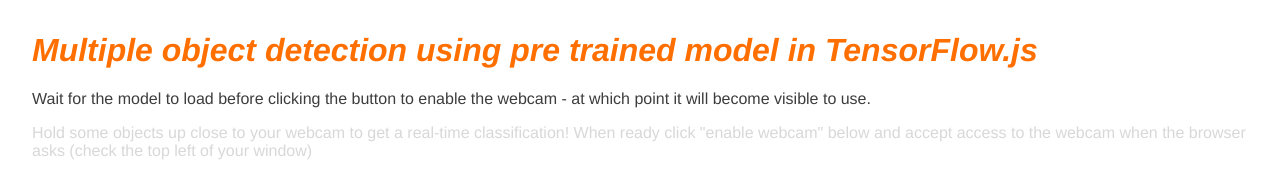
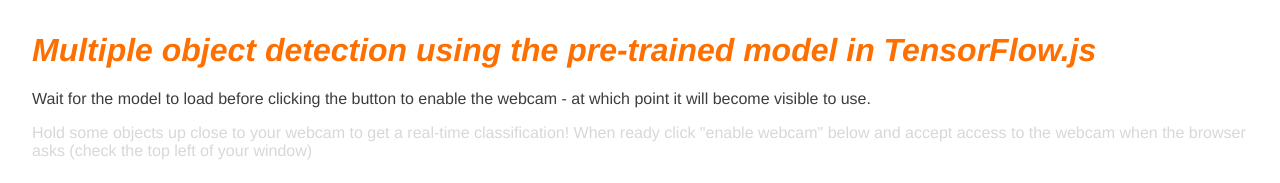
Before and after one commit to Tyler-McIntyre/node, a website: page tensorflow-js/index.html in a window 1280 px wide. Shown: the top 183 px of the page. Drawn offline with nearby package versions, Linux system fonts and the light colour scheme; a script that the page names is missing.

Commit message:
Update index.html

```diff
--- a/tensorflow-js/index.html
+++ b/tensorflow-js/index.html
@@ -1,12 +1,12 @@
 <!DOCTYPE html>
 <html lang="en">
   <head>
-    <title>Multiple object detection using pre trained model in TensorFlow.js</title>
+    <title>Multiple object detection using pre-trained model in TensorFlow.js</title>
     <meta charset="utf-8">
     <link rel="stylesheet" href="style.css">
   </head>
   <body>
-    <h1>Multiple object detection using pre trained model in TensorFlow.js</h1>
+    <h1>Multiple object detection using the pre-trained model in TensorFlow.js</h1>
 
     <p>Wait for the model to load before clicking the button to enable the webcam - at which point it will become visible to use.</p>
 
@@ -18,12 +18,7 @@
         <button id="webcamButton">Enable Webcam</button>
         <video id="webcam" autoplay muted width="640" height="480"></video>
       </div>
-          <!-- <h1>Project Two, Sockets n shit</h1> -->
       <section>
-      <!-- <form id="form" action="">
-        <input id="input" autocomplete="off" />
-        <button>Send</button>
-      </form> -->
       <ul id="list"></ul>
     </section>
     </section>
@@ -32,26 +27,4 @@
     <script src="https://cdn.jsdelivr.net/npm/@tensorflow-models/coco-ssd"></script>
     <script src="script.js" defer></script>
     <script src="/socket.io/socket.io.js"></script>
-    <script>
-      // var socket = io();
-
-      // var messages = document.getElementById('messages');
-      // var form = document.getElementById('form');
-      // var input = document.getElementById('input');
-
-      // form.addEventListener('submit', function(e) {
-      //   e.preventDefault();
-      //   if (input.value) {
-      //     socket.emit('chat message', input.value);
-      //     input.value = '';
-      //   }
-      // });
-
-      // socket.on('chat message', function(msg) {
-      //   var item = document.createElement('li');
-      //   item.textContent = msg;
-      //   messages.appendChild(item);
-      //   window.scrollTo(0, document.body.scrollHeight);
-      // });
-    </script>
   </body>
```
